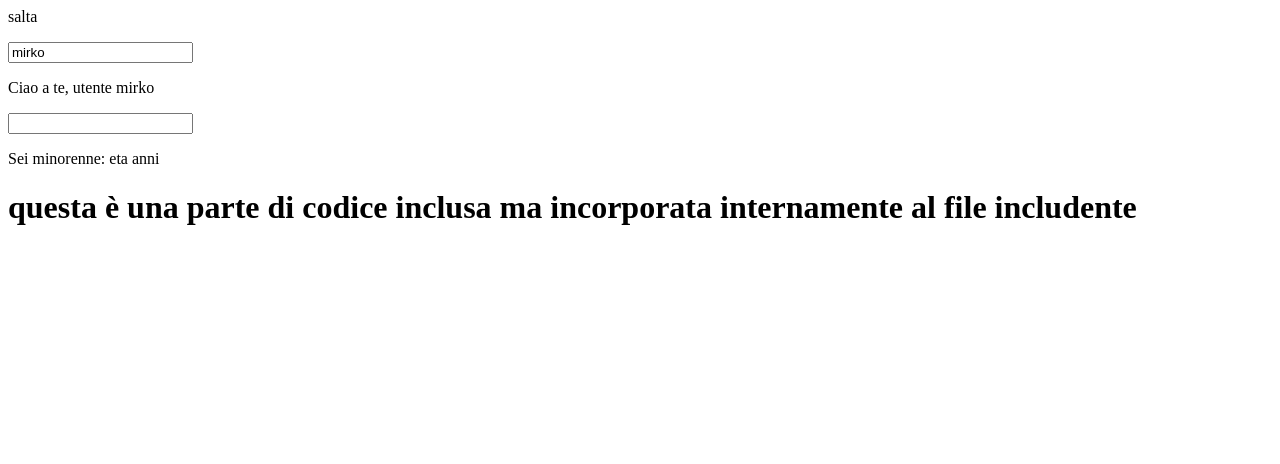
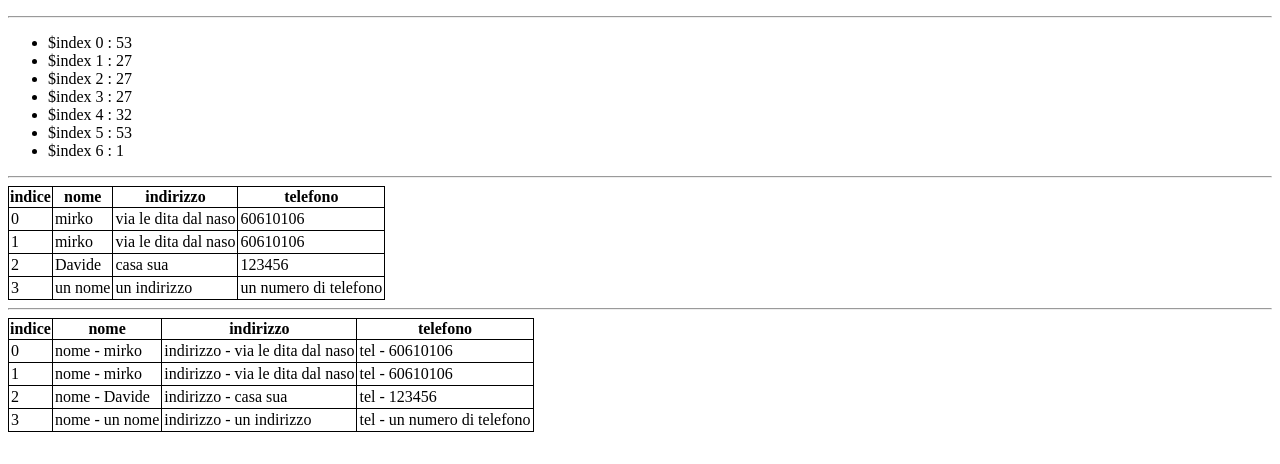
Before and after one commit to mirkoAtWork/SubversionAngularProva, a plain HTML site: page index.html in a window 1280 px wide. Drawn offline with nearby package versions, Linux system fonts and the light colour scheme.

Commit message:
Ng-Repeat

```diff
--- a/control.js
+++ b/control.js
@@ -1,12 +1,11 @@
-angular.module("AppRipassoDelMartedi",[])
-  .controller("anagrafica",function($scope){
-  this.nome="mirko";
-  $scope.salta="salta";
-
-  })
-  .controller("saluti",function(){
-    this.saluta=function(anagr){
-      return "Ciao a te, utente"+" "+ (anagr.nome || "Ospite");
-      }
-
-  });
+angular.module("mercolediApp",[])
+.controller("tabella",function(){
+  this.elenco=["primo","secondo","secondo","terzo"];
+  this.elencodup=[53,27,27,27,32,53,1];
+  this.rubrica=[
+              {nome:"mirko",indirizzo:"via le dita dal naso",tel:"60610106"},
+              {nome:"mirko",indirizzo:"via le dita dal naso",tel:"60610106"},
+              {nome:"Davide",indirizzo:"casa sua",tel:"123456"},
+              {nome:"un nome",indirizzo:"un indirizzo",tel:"un numero di telefono"}
+            ];
+});
--- a/index.html
+++ b/index.html
@@ -1,35 +1,63 @@
+<!DOCTYPE html>
 <html>
+  <head>
+    <meta charset="utf-8">
+    <title>Prova ng-repeat</title>
+    <script type="text/javascript" src=https://ajax.googleapis.com/ajax/libs/angularjs/1.6.2/angular.min.js>
+    </script>
+    <style media="screen">
+    table {
+      border-collapse: collapse;
+    }
+      table, tr,td, th{
+        border:1px solid black ;
+      }
+      td{
+        padding: 2px;
+      }
+    </style>
+  </head>
+  <body>
 
-<head>
-<script src="https://ajax.googleapis.com/ajax/libs/angularjs/1.4.8/angular.min.js">
-</script>
+    <div  ng-app="mercolediApp">
+      <div ng-controller="tabella as tab">
+        <ul>
+          <li ng-repeat="campo in tab.elenco" >
+            $index {{$index}} : {{campo}}
+          </li>
+        </ul>
+        <hr />
+        <ul>
+          <li ng-repeat="numero in tab.elencodup track by $index" >
+            $index {{$index}} : {{numero}}
+          </li>
+        </ul>
+        <hr/>
+        <table>
 
-</head>
+          <tr>
+          <th>indice</th><th>nome</th><th>indirizzo</th><th>telefono</th>
+          </tr>
+          <tr ng-repeat="persona in tab.rubrica">
+            <td ng-bind="$index"></td><td ng-bind="persona.nome"></td> <td>{{persona.indirizzo}}</td><td>{{persona.tel}}</td>
+          </tr>
+        </table>
 
-<body>
-  <div ng-app="AppRipassoDelMartedi" >
-    <div ng-controller="anagrafica as anagr">
-      <p ng-bind="salta"></p>
-      <input type="text" name="nome" ng-model="anagr.nome"  placeholder="inserisci il nome">
-      <div ng-controller="saluti as sal">
-        <p ng-bind="sal.saluta(anagr)"> </p>
+        <hr>
+        <table >
+
+          <tr>
+          <th>indice</th><th>nome</th><th>indirizzo</th><th>telefono</th>
+          </tr>
+          <tr ng-repeat="persona in tab.rubrica">
+            <td>{{$index}}</td><td ng-repeat="(key,value) in persona">{{key}} - {{value}}</td>
+          </tr>
+        </table>
+
 
       </div>
-  </div>
-  <input type="text" name="eta" ng-model="eta" >
-  <div ng-include="eta>=18? 'MaggMin/Mag.html': 'MaggMin/Min.html' ">
-  </div>
-<!--direttiva include con opzione file esterno o codice interno alla pagina,
-    non ho provato la possibilità di usare la direttiva anche come tag o come classe:
-                            <ng-include src:""></ng-include>
-                            <div class="ng-include:'/pag.html'">  </div>
-    non ho provato nemmmeno la possibilita di includere il risultato di una funzione che restituisce direttamente il codice da interpretare
--->
-  <div ng-include="'pagInterna.html'">
-  </div>
-  <script type="text/ng-template" id="pagInterna.html">
-    <h1>questa è una parte di codice inclusa ma incorporata internamente al file includente</h1>
-  </script>
-  <script src="control.js"></script>
-</body>
+    </div>
+    <script type="text/javascript" src="control.js">
+    </script>
+  </body>
 </html>
```
